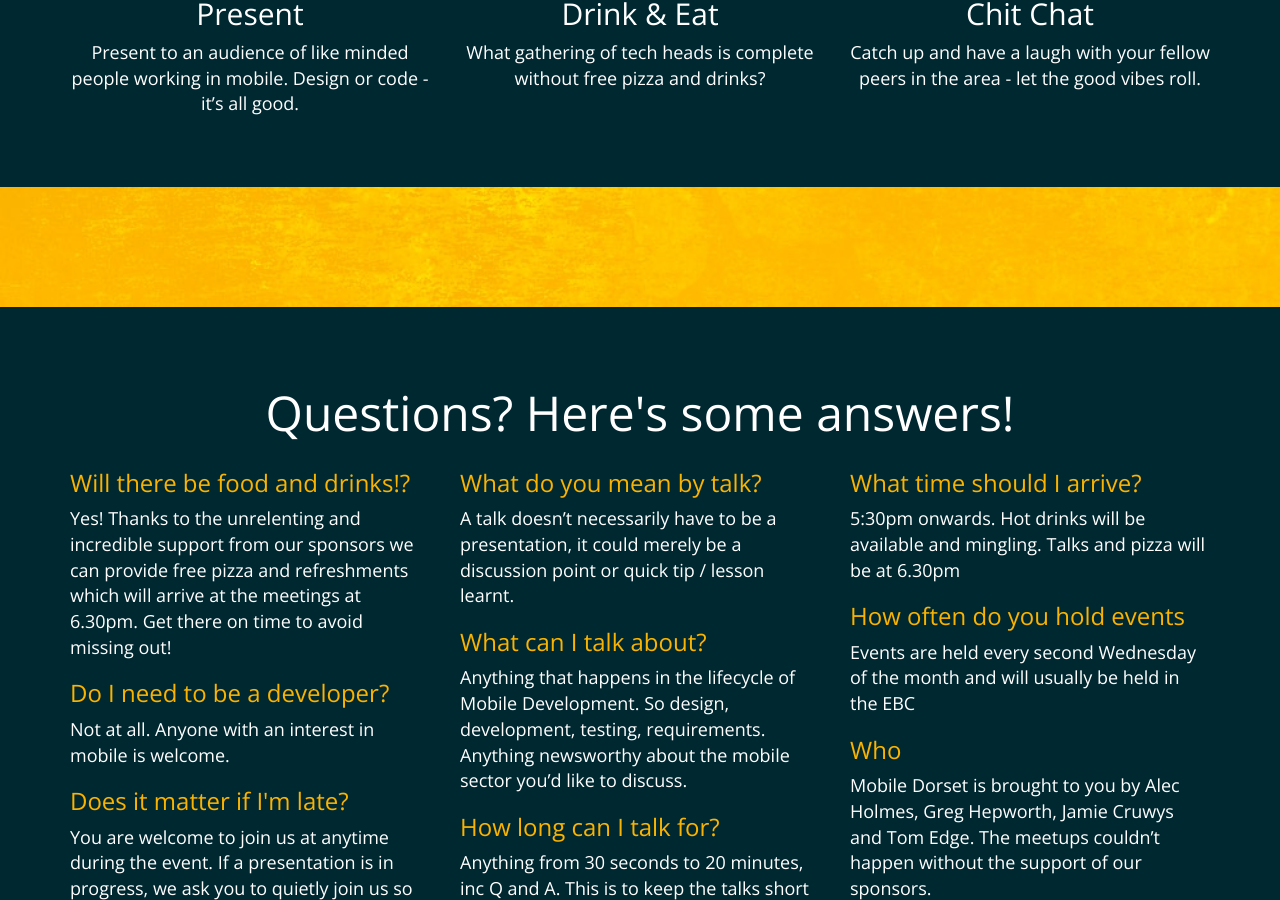
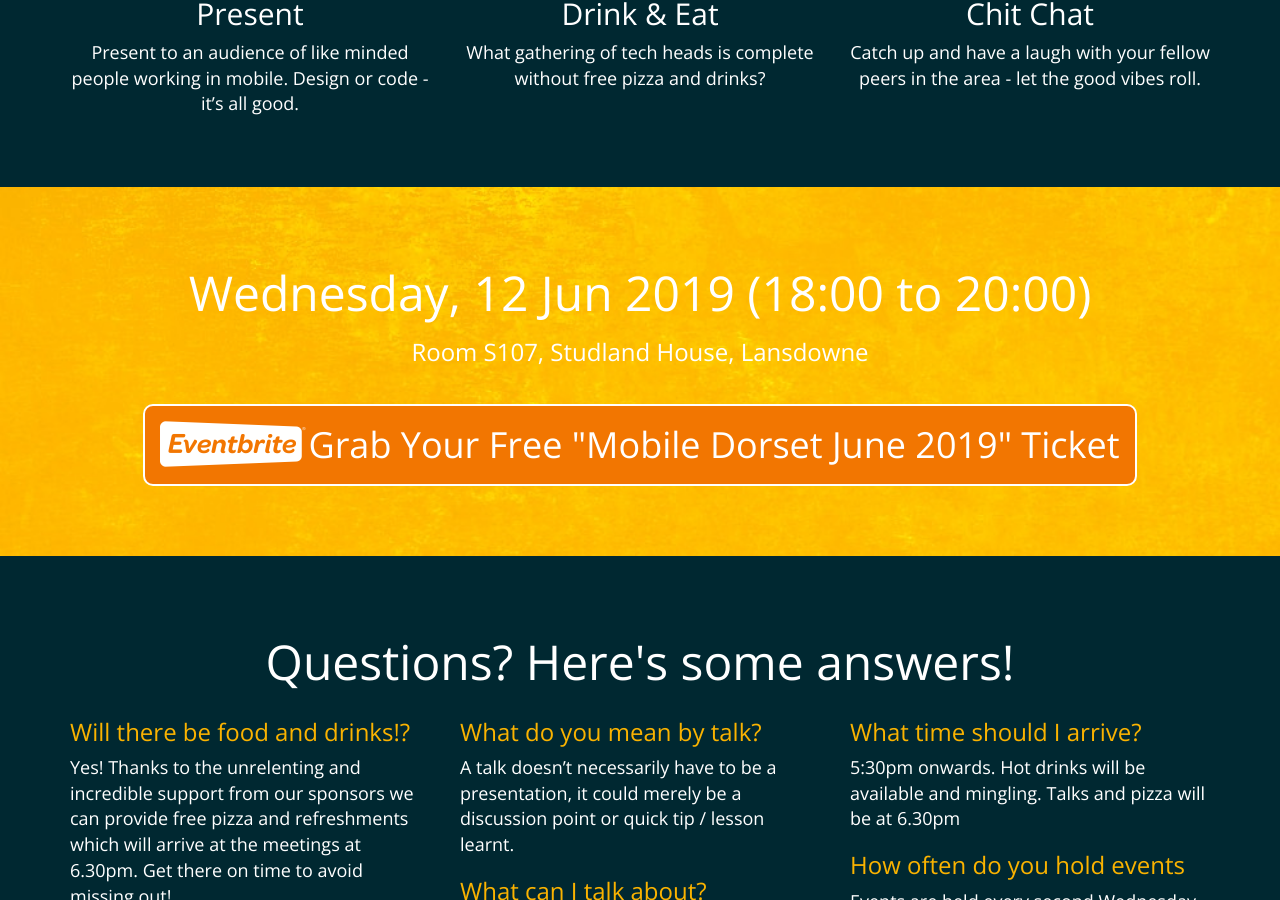
Before and after one commit to MobileDorset/mobiledorset.github.io, a Jekyll site: the page built from index.html, in a window 1280 px wide and 900 px high, scrolled down 971 px. Built offline with Jekyll 4.4.1, drawn with Linux system fonts in a browser that asks for light colours.

Commit message:
Update events.yml

```diff
--- a/_data/events.yml
+++ b/_data/events.yml
@@ -1,4 +1,4 @@
-- name: Mobile Dorset January 2019
-  datetime:	Wednesday, 09 January 2019 (18:00 to 20:00)
-  url: https://md-jan-19.eventbrite.co.uk/
-  location: BU Executive Business Centre, Lansdowne, Bournemouth
+- name: Mobile Dorset June 2019
+  datetime:	Wednesday, 12 Jun 2019 (18:00 to 20:00)
+  url: https://md-jun-19.eventbrite.co.uk
+  location: Room S107, Studland House, Lansdowne
```
